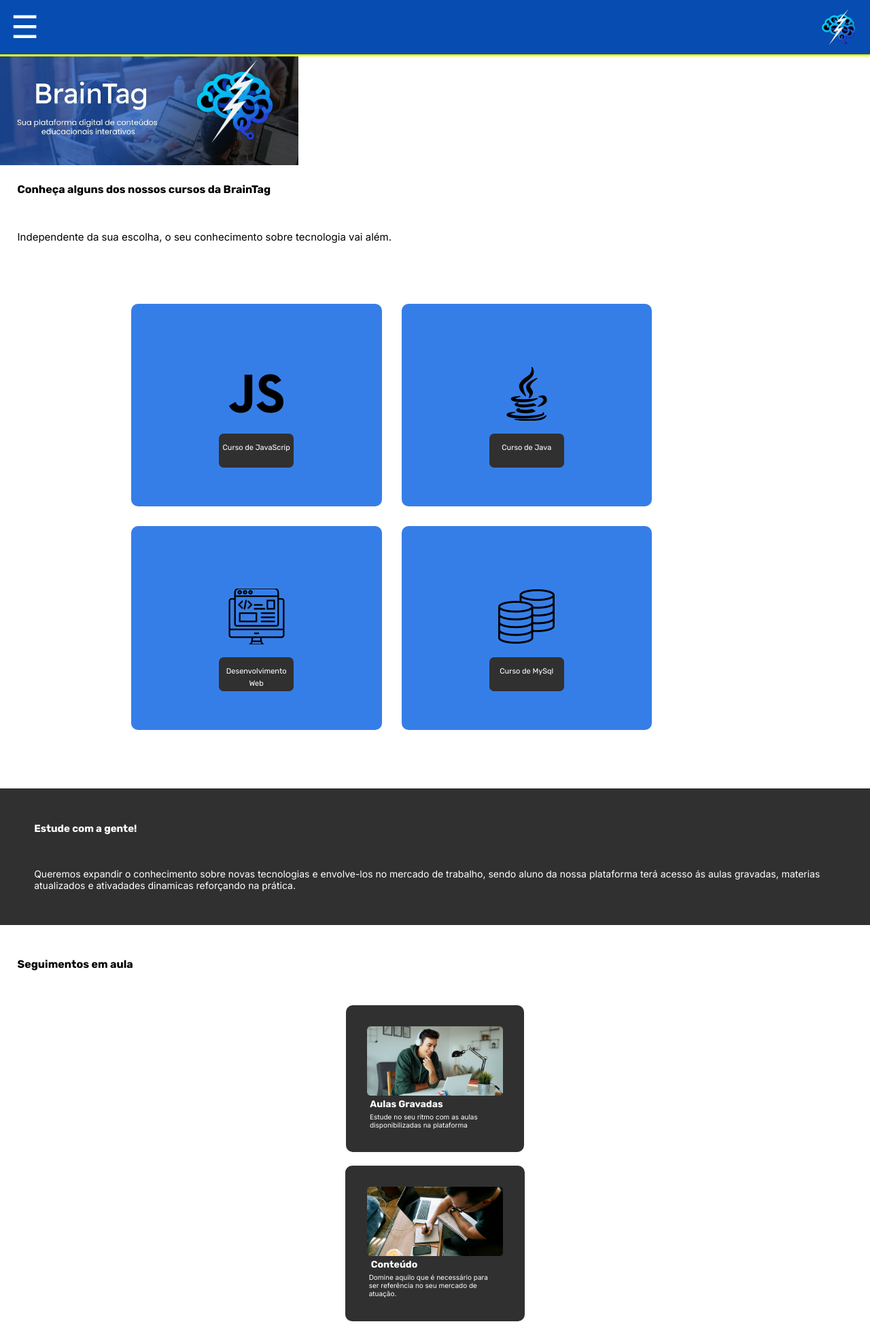
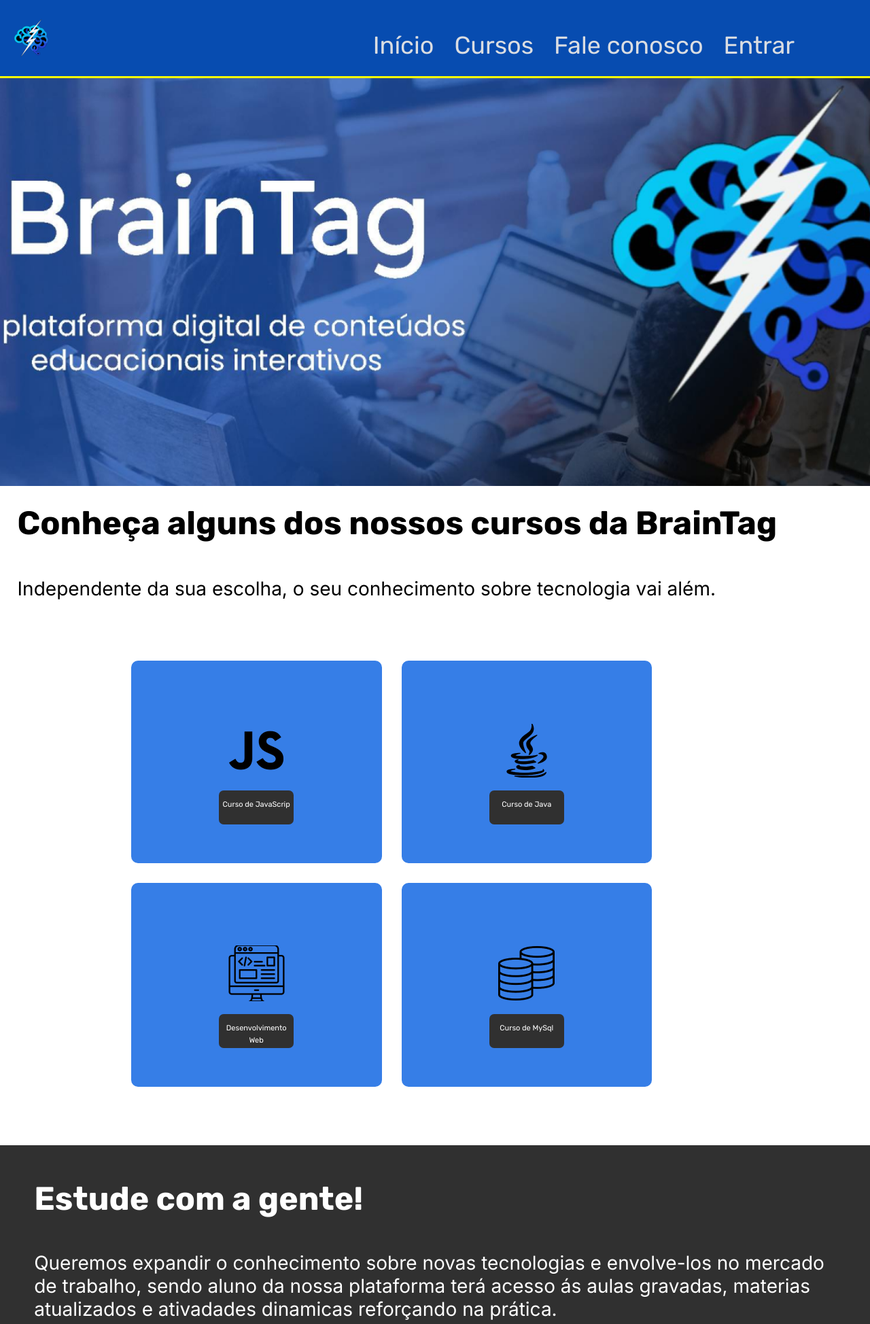
Before and after one commit to Braintag/Braintag, a PHP site: page / in a window 1280 px wide; the page is wider, and only the part inside the window is pictured. Shown: the top 1948 px of that part at 68% size. Run offline with PHP 8.4, Linux system fonts and the light colour scheme.

Commit message:
desktop 50%

```diff
--- a/css/index.css
+++ b/css/index.css
@@ -1,11 +1,9 @@
-*
-{
+* {
     margin: 0;
     padding: 0;
 }
 
-:root
-{
+:root {
 
     --header: white;
     --text-menu: #dadde2;
@@ -37,7 +35,7 @@ nav {
     justify-content: space-between;
 }
 
-.menu__top button  {
+.menu__top button {
     cursor: pointer;
     border: none;
     color: var(--text-menu);
@@ -47,7 +45,7 @@ nav {
 
 }
 
-.menu__top button img{
+.menu__top button img {
 
     margin-top: 12px;
     margin-left: 5px;
@@ -76,7 +74,7 @@ nav {
 
 
 
-#botao-hamburguer{
+#botao-hamburguer {
     background-color: transparent;
     color: white;
     font-size: 46px;
@@ -92,12 +90,11 @@ nav {
 
 }
 
-header
-{
+header {
 
-    height: 5rem ;
+    height: 5rem;
     background-color: #074CB0;
-    border-bottom:  #FAFF00 3px solid ;
+    border-bottom: #FAFF00 3px solid;
     display: flex;
     justify-content: space-between;
     padding: 0% 1rem;
@@ -112,18 +109,17 @@ header
     width: 100%;
     height: 10rem;
     background-repeat: no-repeat;
-    background-size: contain;
+    background-size: cover;
     background-image: url("../assets/img/banner.png");
 }
 
-h2
-{
+h2 {
     font-size: 16px;
     padding: 2%;
     font-family: 'Rubik';
 }
 
-span{
+span {
 
     position: relative;
     top: 10px;
@@ -134,7 +130,7 @@ span{
 }
 
 
-p{
+p {
 
     font-size: 15px;
     padding: 2%;
@@ -143,13 +139,13 @@ p{
     font-family: 'Inter';
 }
 
-.ig{
+.ig {
 
     position: relative;
     top: 10px;
 }
 
-.sp{
+.sp {
 
     position: relative;
     top: 25px;
@@ -161,7 +157,7 @@ p{
 
 }
 
-.card{
+.card {
 
     width: 80%;
     display: flex;
@@ -171,7 +167,7 @@ p{
     gap: 29px;
 }
 
-article{
+.card article  {
 
     padding: 8%;
     align-items: center;
@@ -186,7 +182,7 @@ article{
 
 }
 
-.txt{
+.txt {
 
     font-size: 12px;
     padding: 2%;
@@ -196,17 +192,17 @@ article{
     margin-bottom: 22px;
 }
 
-.txt h2{
+.txt h2 {
 
     font-size: 15px;
 }
 
-.txt p{
+.txt p {
 
     font-size: 14px;
 }
 
-#ff{
+#ff {
 
     display: flex;
     align-items: center;
@@ -217,7 +213,7 @@ article{
     padding: 2%;
 }
 
-.container{
+.container {
 
 
     padding: 2.5%;
@@ -226,21 +222,21 @@ article{
     gap: 0px;
 }
 
-.container p{
+.container p {
 
     font-family: 'Inter';
     font-size: 10px;
-    text-align:left;
+    text-align: left;
     color: white;
 }
 
-.container img{
+.container img {
 
     width: 200px;
 
 }
 
-.pr{
+.pr {
 
     position: relative;
     left: -55px;
@@ -250,7 +246,7 @@ article{
     padding: 2%;
 }
 
-.co{
+.co {
 
     position: relative;
     left: -60px;
@@ -260,7 +256,7 @@ article{
 
 }
 
-.al{
+.al {
 
     position: relative;
     left: -42px;
@@ -269,7 +265,7 @@ article{
     font-size: 14px;
 }
 
-.curso{
+.curso {
 
     display: flex;
     text-align: center;
@@ -295,10 +291,239 @@ article{
     border-radius: 10px;
 }
 
-footer{
+footer {
 
     text-align: center;
     font-size: 15px;
     background-color: #074CB0;
     color: white;
 }
+
+
+@media (min-width: 1280px) {
+
+    #botao-hamburguer {
+
+        display: none;
+    }
+
+    nav {
+
+        display: flex;
+        flex-direction: row;
+        gap: 30px;
+        margin-right: 95px;
+
+
+    }
+
+    nav a {
+
+
+        color: var(--text-menu);
+        text-decoration: none;
+        font-size: 36px;
+        font-family: 'Rubik';
+    }
+
+    header {
+
+        height: 7rem;
+        background-color: #074CB0;
+        border-bottom: #FAFF00 3px solid;
+        display: flex;
+        justify-content: space-between;
+        padding: 0% 1rem;
+        align-items: center;
+
+
+    }
+
+
+    #banner {
+
+        background-position: center;
+        height: 600px;
+
+    }
+
+    h2 {
+        font-size: 48px;
+        padding: 2%;
+        font-family: 'Rubik';
+    }
+
+    span {
+
+        position: relative;
+        top: 10px;
+        font-family: 'Rubik';
+        font-size: 11px;
+        text-align: center;
+        color: white;
+    }
+
+
+    p {
+
+        font-size: 28px;
+        padding: 2%;
+        display: flex;
+        flex-direction: row;
+        font-family: 'Inter';
+    }
+
+    .ig
+    {
+
+
+
+    }
+
+
+
+    .sp
+    {
+
+    }
+
+
+
+
+
+    .card
+    {
+
+
+
+    }
+
+    .card article
+    {
+
+
+
+    }
+
+    article
+    {
+
+    }
+
+    .txt {
+
+        font-size: 48px;
+        padding: 2%;
+        color: white;
+        background-color: #303030;
+        margin-top: 22px;
+        margin-bottom: 22px;
+    }
+
+    .txt h2 {
+
+        font-size: 48px;
+    }
+
+    .txt p {
+
+        font-size: 28px;
+    }
+
+    #ff {
+
+        display: flex;
+        align-items: center;
+        text-align: center;
+        flex-direction: row;
+        justify-content: space-around;
+        gap: 20px;
+        padding: 2%;
+    }
+
+    .container {
+
+
+        padding: 2.5%;
+        background-color: #303030;
+        border-radius: 10px;
+        gap: 0px;
+    }
+
+    .container p {
+
+        font-family: 'Inter';
+        font-size: 24px;
+        align-items: center;
+        text-align: left;
+        color: white;
+        width: 450px;
+
+    }
+
+    .container img {
+
+        padding: 2%;
+        width: 300px;
+        height: 200px;
+
+    }
+
+    .pr {
+
+        position: relative;
+        left: -145px;
+        font-family: 'Rubik';
+        color: white;
+        font-size: 26px;
+        padding: 2%;
+    }
+
+    .co {
+
+        position: relative;
+        left: -150px;
+        font-family: 'Rubik';
+        color: white;
+        font-size: 26px;
+        padding: 2%;
+
+    }
+
+    .al {
+
+        position: relative;
+        left: -118px;
+        font-family: 'Rubik';
+        color: white;
+        font-size: 26px;
+        padding: 2%;
+    }
+
+    .curso {
+
+        display: flex;
+        text-align: center;
+        justify-content: center;
+        flex-direction: column;
+        color: white;
+        font-size: 20px;
+        background-color: #303030;
+        margin-top: 200px;
+        padding: 1%;
+    }
+
+    .curso a {
+
+        margin: 0 auto;
+        padding: 2%;
+        color: #000;
+        text-decoration: none;
+        font-family: 'Rubik';
+        font-size: 20;
+        background-color: #FAFF00;
+        width: 10%;
+        border-radius: 10px;
+    }
+
+}
--- a/index.html
+++ b/index.html
@@ -157,8 +157,9 @@
             </h3>
 
             <p>
-                Estude no seu ritmo com as aulas <br>
-                disponibilizadas na plataforma
+
+            Estude no seu ritmo com <br> as aulas
+            disponibilizadas <br>  na plataforma
             </p>
 
 
@@ -174,7 +175,7 @@
             </h3>
 
             <p>
-                Domine aquilo que é necessário para <br> ser referência no seu mercado de atuação.
+                Domine aquilo que é <br> necessário para ser <br> referência no seu <br> mercado de atuação.
             </p>
 
 
@@ -189,7 +190,7 @@
             </h3>
 
             <p>
-                Saia do campo teórico e descubra <br> como aplicar o conhecimento no seu <br> dia a dia de trabalho.
+                Saia do campo teórico e <br> descubra como aplicar o <br> conhecimento no seu <br> dia a dia de trabalho.
             </p>
 
 
@@ -211,7 +212,6 @@
 
 
 </main>
-
     <footer>
         <p>
             © 2023 Braintag - Todos os Direitos Reservados. Desenvolvido com paixão pelo aprendizado.
```
